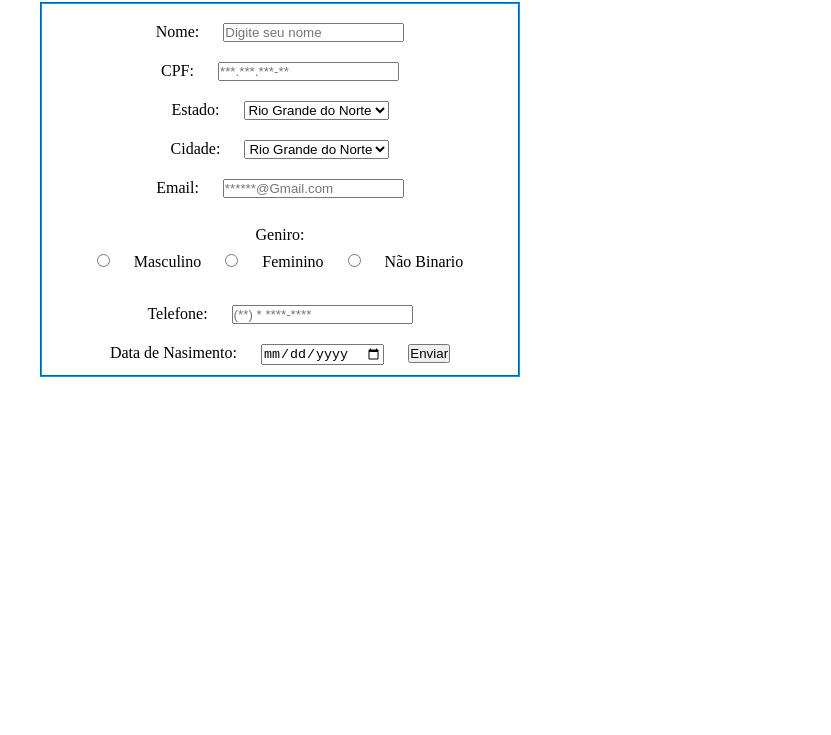
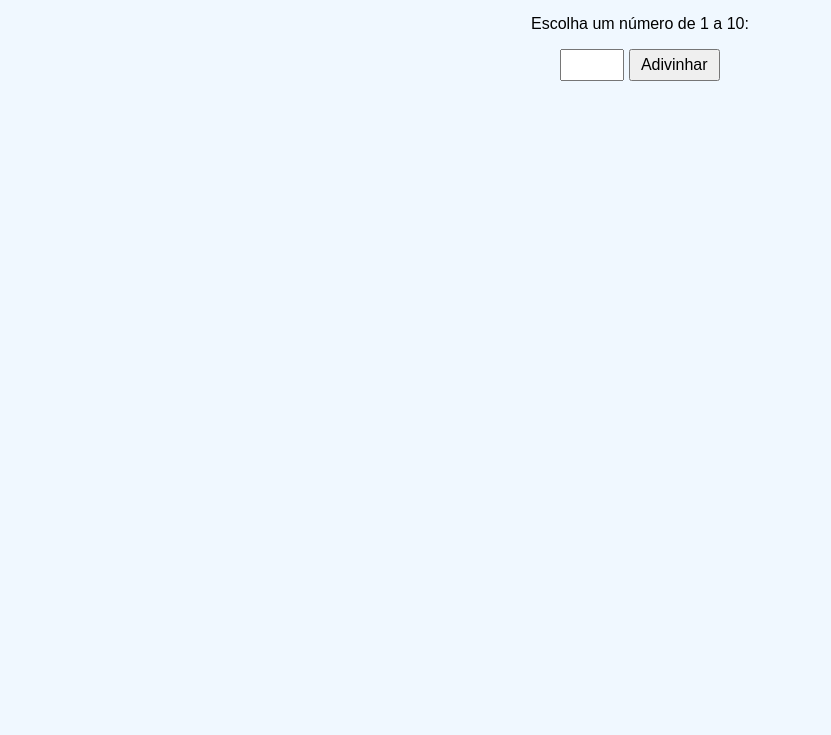
Before and after one commit to Renato-302/teste, a plain HTML site: page index.html in a window 1280 px wide. Shown: the part 65-800 px from the top of the page, without its empty margins (0-831 px from the left). Drawn offline with nearby package versions, Linux system fonts and the light colour scheme.

Commit message:
Update index.html

```diff
--- a/index.html
+++ b/index.html
@@ -1,116 +1,67 @@
 <!DOCTYPE html>
 <html lang="pt-br">
-
 <head>
     <meta charset="UTF-8">
     <meta name="viewport" content="width=device-width, initial-scale=1.0">
-    <title>Cadastro</title>
+    <title>Jogo de Adivinhação</title>
     <style>
-        * {
-            padding: 0;
-            margin: 10px;
+        body {
+            font-family: Arial, sans-serif;
+            text-align: center;
+            background-color: #f0f8ff;
+        }
+        #resultado {
+            margin-top: 20px;
+            font-size: 1.2em;
+            color: #333;
+        }
+        input[type="number"] {
+            width: 50px;
+            padding: 5px;
+            font-size: 1em;
+        }
+        button {
+            padding: 5px 10px;
+            font-size: 1em;
         }
     </style>
 </head>
+<body>
+    <h1>Jogo de Adivinhação</h1>
+    <p>Escolha um número de 1 a 10:</p>
+    <input type="number" id="chute" min="1" max="10" />
+    <button onclick="adivinhar()">Adivinhar</button>
+    <div id="resultado"></div>
 
-<body>
+    <script>
+        const numeroCorreto = Math.floor(Math.random() * 10) + 1;
+        let tentativasRestantes = 3;
 
-    <h1>Cadastre-se</h1>
-    <form action="" id="formExemple" target="_blank" novalidate onsubmit="alert('ALELA')" style="width: 500px; text-align: center;">
-        <fieldset style="border-color: rgb(0, 153, 255);">
-            <legend style="text-align: center;"></legend>
+        function adivinhar() {
+            const chute = parseInt(document.getElementById('chute').value);
+            const resultado = document.getElementById('resultado');
 
-            <label for="idNome">Nome: </label>
-            <input type="text" id="idNome" placeholder="Digite seu nome" required>
-            <!-- readonly serve para permitir que o usuário apenas leia o input e não modifique seu valor-->
+            if (isNaN(chute) || chute < 1 || chute > 10) {
+                resultado.textContent = 'Por favor, insira um número válido entre 1 e 10.';
+                return;
+            }
 
-            <br>
-            <label for="CPF" > CPF:</label>
-            <input type="text" id="CPF" placeholder="***.***.***-**" >
-
-           <br>
-           <label for="Loca">Estado:</label>
-           <select id="Cidade">
-            <option>Rio Grande do Norte</option>
-            <option>Ceará</option>
-            <option>Bahia</option>
-           </select>
-           <br>
-
-           <label for="Loca">Cidade:</label>
-           <select id="Cidade">
-            <option>Rio Grande do Norte</option>
-            <option>Ceará</option>
-            <option>Bahia</option>
-           </select>
-           <br>
-
-
-            <label for="idEmail">Email: </label>
-            <input type="email" id="idEmail" placeholder="******@Gmail.com"  maxlength="30" required>
-            <!--disabled serve para disativar o -->
-            <br>
-            <br>
-            <label for="">Geniro:</label>
-            <br>
-           <input type="radio" id="Masc" name="saas" value="html">
-           <label for="Masc"> Masculino</label>
-           <input type="radio" id="Masc" name="saas" value="html">
-           <label for="Masc"> Feminino</label>
-           <input type="radio" id="Masc" name="saas" value="html">
-           <label for="Masc"> Não Binario</label>
-
-           <br>
-           <br>
-
-            <label for="idTelefone">Telefone:</label>
-            <input type="text" id="idTelefone" placeholder="(**) * ****-****">
-
-           <br>
-           <label for="">Data de Nasimento:</label>
-            <input type="date">
-            <input type="submit" value="Enviar">
-
-        </fieldset>
-    </form>
-
-    <script src="https://code.jquery.com/jquery-3.7.1.slim.js" integrity="sha256-UgvvN8vBkgO0luPSUl2s8TIlOSYRoGFAX4jlCIm9Adc=" crossorigin="anonymous"></script>
-    <script>
-        // document.getElementById("formExemple").addEventListener("submit", (event) => {
-        //     event.preventDefault();
-        //     console.log("ERIK")
-        // })
-
-        // Obtém a URL atual
-        const url = window.location.href;
-
-        // Divide a URL pela barra ("/")
-        const partesDaURL = url.split('/');
-
-        // Pega o último elemento do array resultante
-        const numero = partesDaURL.pop();
-
-        console.log(numero); // Isso vai imprimir '2' no console
-
-
-        document.getElementById('city').addEventListener('change', function() {
-            // Pegar a lista de arquivos selecionados
-
-            let arquivo = this.files;
-            console.log(arquivo)
-            console.log(document.getElementById("city").files);
-
-
-            // Limitar o número máximo de arquivos permitidos
-            // var maxFiles = 2;
-            // if (files.length > maxFiles) {
-            //     alert('Você só pode selecionar até ' + maxFiles + ' arquivos.');
-            //     this.value = ''; // Limpar a seleção atual dos arquivos
-            // }
-        });
-
-
+            if (chute === numeroCorreto) {
+                resultado.textContent = `Parabéns! Você acertou! O número era ${numeroCorreto}.`;
+                return;
+            } else {
+                tentativasRestantes--;
+                if (tentativasRestantes > 0) {
+                    if (chute < numeroCorreto) {
+                        resultado.textContent = `Mais pra cima! Você tem ${tentativasRestantes} tentativa(s) restante(s).`;
+                    } else {
+                        resultado.textContent = `Mais pra baixo! Você tem ${tentativasRestantes} tentativa(s) restante(s).`;
+                    }
+                } else {
+                    resultado.textContent = `Fim de jogo! O número correto era ${numeroCorreto}.`;
+                }
+            }
+        }
     </script>
 </body>
-
 </html>
```
